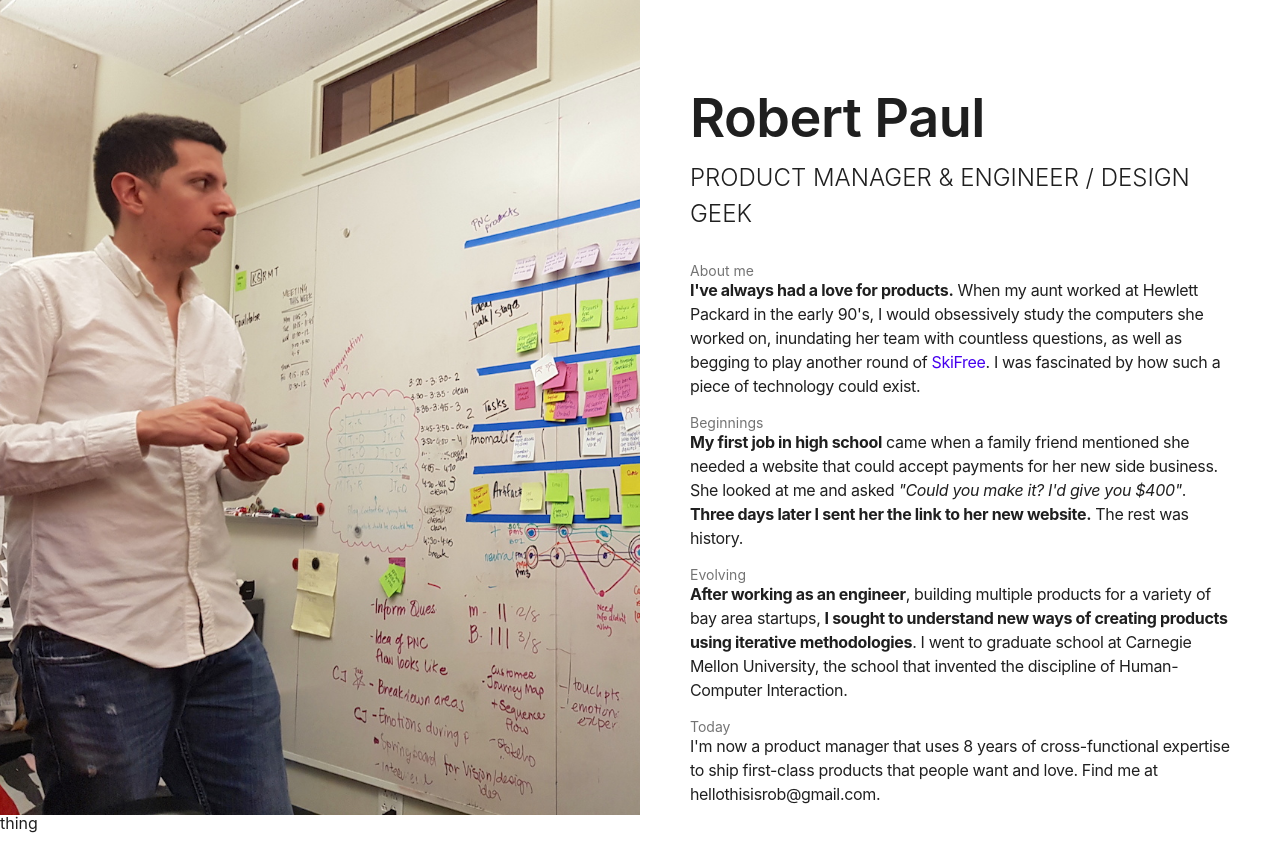
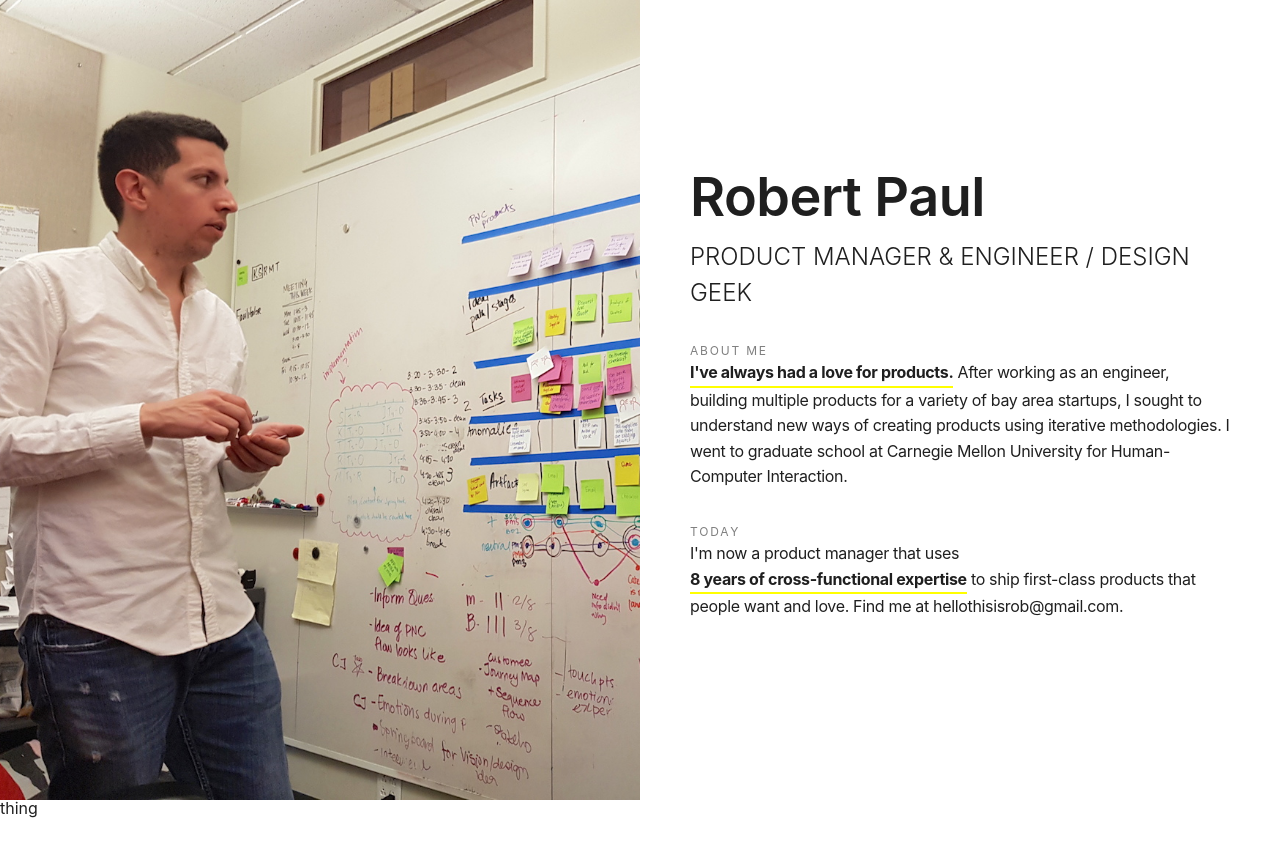
Before and after one commit to robert-paul/robertpaul.co, a React (Create React App) app: page / in a window 1280 px wide. After the commit the page ends 818 px from the top, so only its background shows below. Built offline with nearby package versions, Linux system fonts and the light colour scheme.

Commit message:
updated styles

```diff
--- a/src/App.css
+++ b/src/App.css
@@ -68,7 +68,7 @@ h3 {
   line-height: 1.5em; }
 
 p {
-  line-height: 1.5em;
+  line-height: 160%;
   letter-spacing: -.021em; }
 
 a, a:active, a:visited {
@@ -83,8 +83,16 @@ a:hover {
   animation-timing-function: linear; }
 
 label {
-  font-size: 14px;
-  color: rgba(0, 0, 0, 0.55); }
+  display: inline-block;
+  font-size: 12px;
+  color: rgba(0, 0, 0, 0.5);
+  text-transform: uppercase;
+  letter-spacing: 0.15em;
+  padding-bottom: 3px; }
+
+.yellow {
+  display: inline-block;
+  border-bottom: 2px solid yellow; }
 
 @keyframes blinkfast {
   0% {
@@ -104,6 +112,9 @@ label {
   /* Gecko Browsers */
   color: #fbf34c; }
 
+.rm-ls {
+  letter-spacing: initial; }
+
 .viewport-wrap {
   min-height: 100vh;
   display: -webkit-box;
@@ -122,7 +133,7 @@ label {
 .cover-info {
   position: relative;
   padding: 50px;
-  top: 5%; }
+  top: 15%; }
 
 .cover-image {
   object-fit: cover;
--- a/src/components/Cover.jsx
+++ b/src/components/Cover.jsx
@@ -15,24 +15,15 @@ const Cover = () => (
 					<h3 className="cover-label cover-rhythm-2" >
 						Product Manager & Engineer / Design Geek
 					</h3>
-					<label>About me</label>
+					<label>About m<span className="rm-ls">e</span></label>
 					<p>
-						<strong>I've always had a love for products.</strong> When my aunt worked at Hewlett Packard in the early 90's, I would obsessively study the computers she worked on, inundating her team with countless questions, as well as begging to play another round of <a href="https://en.wikipedia.org/wiki/SkiFree" target="_blank" rel="noopener noreferrer">SkiFree</a>. I was fascinated by how such a piece of technology could exist.
+						<strong className="yellow">I've always had a love for products.</strong> After working as an engineer, building multiple products for a variety of bay area startups, I sought to understand new ways of creating products using iterative methodologies. I went to graduate school at Carnegie Mellon University for Human-Computer Interaction.
 					</p>
 					<br />
-					<label>Beginnings</label>
+					<br />
+					<label>Toda<span className="rm-ls">y</span></label>
 					<p>
-						<strong>My first job in high school</strong> came when a family friend mentioned she needed a website that could accept payments for her new side business. She looked at me and asked <em>"Could you make it? I'd give you $400"</em>. <strong>Three days later I sent her the link to her new website.</strong> The rest was history.
-					</p>
-					<br />
-					<label>Evolving</label>
-					<p>
-						<strong>After working as an engineer</strong>, building multiple products for a variety of bay area startups, <strong>I sought to understand new ways of creating products using iterative methodologies</strong>. I went to graduate school at Carnegie Mellon University, the school that invented the discipline of Human-Computer Interaction.
-					</p>
-					<br />
-					<label>Today</label>
-					<p>
-						I'm now a product manager that uses 8 years of cross-functional expertise to ship first-class products that people want and love. Find me at hellothisisrob@gmail.com.
+						I'm now a product manager that uses <strong className="yellow">8 years of cross-functional expertise</strong> to ship first-class products that people want and love. Find me at hellothisisrob@gmail.com.
 					</p>
 
 				</section>
--- a/src/styles/base.css
+++ b/src/styles/base.css
@@ -21,7 +21,7 @@ h3 {
   line-height: 1.5em; }
 
 p {
-  line-height: 1.5em;
+  line-height: 160%;
   letter-spacing: -.021em; }
 
 a, a:active, a:visited {
@@ -36,8 +36,16 @@ a:hover {
   animation-timing-function: linear; }
 
 label {
-  font-size: 14px;
-  color: rgba(0, 0, 0, 0.55); }
+  display: inline-block;
+  font-size: 12px;
+  color: rgba(0, 0, 0, 0.5);
+  text-transform: uppercase;
+  letter-spacing: 0.15em;
+  padding-bottom: 3px; }
+
+.yellow {
+  display: inline-block;
+  border-bottom: 2px solid yellow; }
 
 @keyframes blinkfast {
   0% {
@@ -56,3 +64,6 @@ label {
   background: #4500ee;
   /* Gecko Browsers */
   color: #fbf34c; }
+
+.rm-ls {
+  letter-spacing: initial; }
--- a/src/styles/base.scss
+++ b/src/styles/base.scss
@@ -8,12 +8,10 @@
 }
 
 html {
-  font-family: -apple-system, BlinkMacSystemFont,
-    “Segoe UI”, “Roboto”, “Oxygen”, Oxygen-Sans, “Ubuntu”, Ubuntu, “Cantarell”, Cantarell,
-    “Fira Sans”, “Droid Sans”, “Helvetica Neue”,
-    sans-serif;
+  font-family: -apple-system, BlinkMacSystemFont, "Segoe UI", Roboto, "Oxygen", Oxygen-Sans, Ubuntu, "Ubuntu", Cantarell, "Cantarell", "Fira Sans", "Droid Sans", "Helvetica Neue", sans-serif
   font-size: 16px;
   color: rgba(0,0,0,.88);
+  text-rendering: optimizeLegibility;
 }
 
 h1 {
@@ -33,7 +31,7 @@ h3 {
 }
 
 p {
-	line-height: 1.5em;
+	line-height: 160%;
 	letter-spacing: -.021em;
 }
 
@@ -51,8 +49,19 @@ a:hover {
 }
 
 label {
-	font-size: 14px;
-	color: rgba(0,0,0,.55);
+	display: inline-block;
+	font-size: 12px;
+	color: rgba(0,0,0,.5);
+	text-transform: uppercase;
+	letter-spacing: 0.15em;
+	//padding-top: 2px;
+	padding-bottom: 3px;
+	//border-top: 2px solid yellow;
+}
+
+.yellow {
+	display: inline-block;
+	border-bottom: 2px solid yellow;
 }
 
 @keyframes blinkfast {
@@ -77,3 +86,7 @@ label {
   background: #4500ee; /* Gecko Browsers */
   color: #fbf34c;
 }
+
+.rm-ls {
+	letter-spacing: initial;
+}
--- a/src/styles/cover.css
+++ b/src/styles/cover.css
@@ -16,7 +16,7 @@
 .cover-info {
   position: relative;
   padding: 50px;
-  top: 5%; }
+  top: 15%; }
 
 .cover-image {
   object-fit: cover;
--- a/src/styles/cover.scss
+++ b/src/styles/cover.scss
@@ -19,7 +19,7 @@
 .cover-info {
 	position: relative;
 	padding: 50px;
-	top: 5%;
+	top: 15%;
 }
 
 .cover-image {
```
